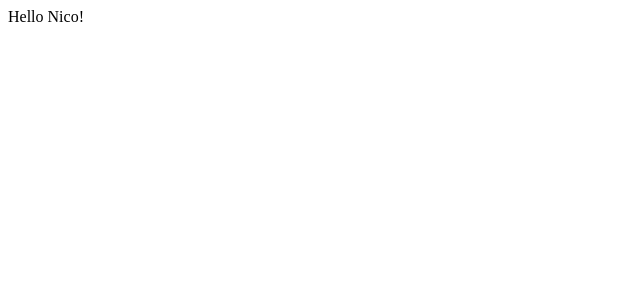
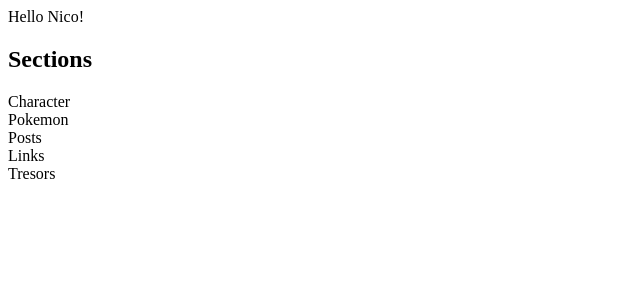
Before and after one commit to n-raymond/CharacterSheetDashboard, a React app: page / in a window 1280 px wide. Shown: the top 300 px of the page, without its empty margins (0-640 px from the left). Built offline with nearby package versions, Linux system fonts and the light colour scheme.

Commit message:
Navbar: add sections

```diff
--- /dev/null
+++ b/components/Section.js
@@ -0,0 +1,16 @@
+/**
+ * Created by yann on 24/01/17.
+ */
+import React from 'react';
+
+class Section extends React.Component {
+  render() {
+    return (
+      <div>
+        {this.props.name}
+      </div>
+    );
+  }
+}
+
+export default Section;
--- /dev/null
+++ b/components/SectionNavbar.js
@@ -0,0 +1,21 @@
+import React from 'react';
+import Section from './Section';
+
+class SectionNavbar extends React.Component {
+  constructor(props) {
+    super(props);
+    this.state = {
+      sections: ['Character', 'Pokemon', 'Posts', 'Links', 'Tresors']
+    }
+  }
+    render() {
+        return (
+          <div>
+            <h2>Sections</h2>
+            {this.state.sections.map(Name => <Section name={Name} />)}
+          </div>
+        );
+    }
+}
+
+export default SectionNavbar;
--- a/App.jsx
+++ b/containers/App.jsx
@@ -1,10 +1,13 @@
 import React from 'react';
+import SectionNavbar from './../components/SectionNavbar';
 
 class App extends React.Component {
+
    render() {
       return (
          <div >
            Hello Nico!
+            <SectionNavbar />
          </div>
       );
    }
--- a/main.js
+++ b/main.js
@@ -1,5 +1,5 @@
 import React from 'react';
 import ReactDOM from 'react-dom';
-import App from './App.jsx';
+import App from './containers/App.jsx';
 
 ReactDOM.render(<App />, document.getElementById('app'));
```
Also changed, not shown: package.json (+16 -1 lines).
